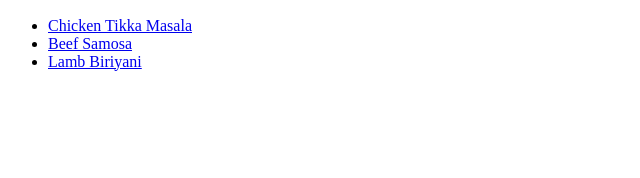
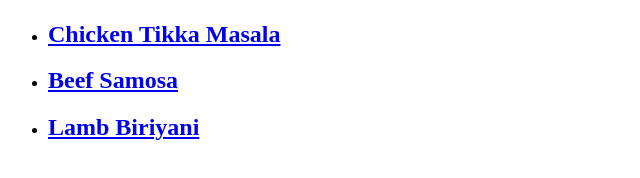
Before and after one commit to eswarek4/odin-recipes, a plain HTML site: page index.html in a window 1280 px wide. Shown: the part 240-418 px from the top of the page, without its empty margins (0-640 px from the left). Drawn offline with Linux system fonts and the light colour scheme.

Commit message:
Fix typo and formatting

```diff
--- a/index.html
+++ b/index.html
@@ -8,9 +8,9 @@
         <h1>Odin Recipes</h1>
         <img src="./logo.png" alt="The Odin recipes logo" width="250">
         <ul>
-            <li><a href="./recipes/chicken-tikka-masala.html"></h2>Chicken Tikka Masala</h2></a></li>
-            <li><a href="./recipes/beef-samosa.html"></h2>Beef Samosa</h2></a></li>
-            <li><a href="./recipes/lamb-biriyani.html"></h2>Lamb Biriyani</h2></a></li>
+            <li><h2><a href="./recipes/chicken-tikka-masala.html">Chicken Tikka Masala</a></h2></li>
+            <li><h2><a href="./recipes/beef-samosa.html">Beef Samosa</a></h2></li>
+            <li><h2><a href="./recipes/lamb-biriyani.html">Lamb Biriyani</a></h2></li>
         </ul>
     </body>
 </html>
```
